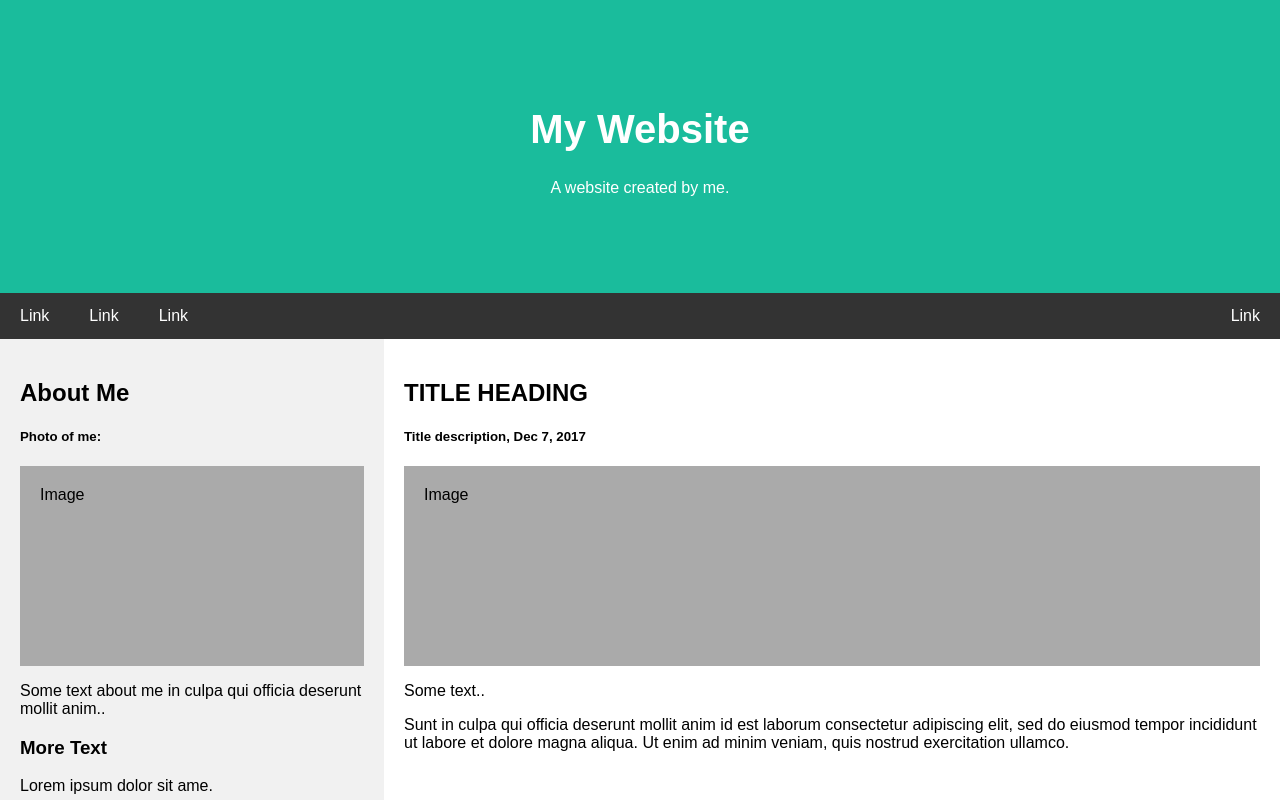
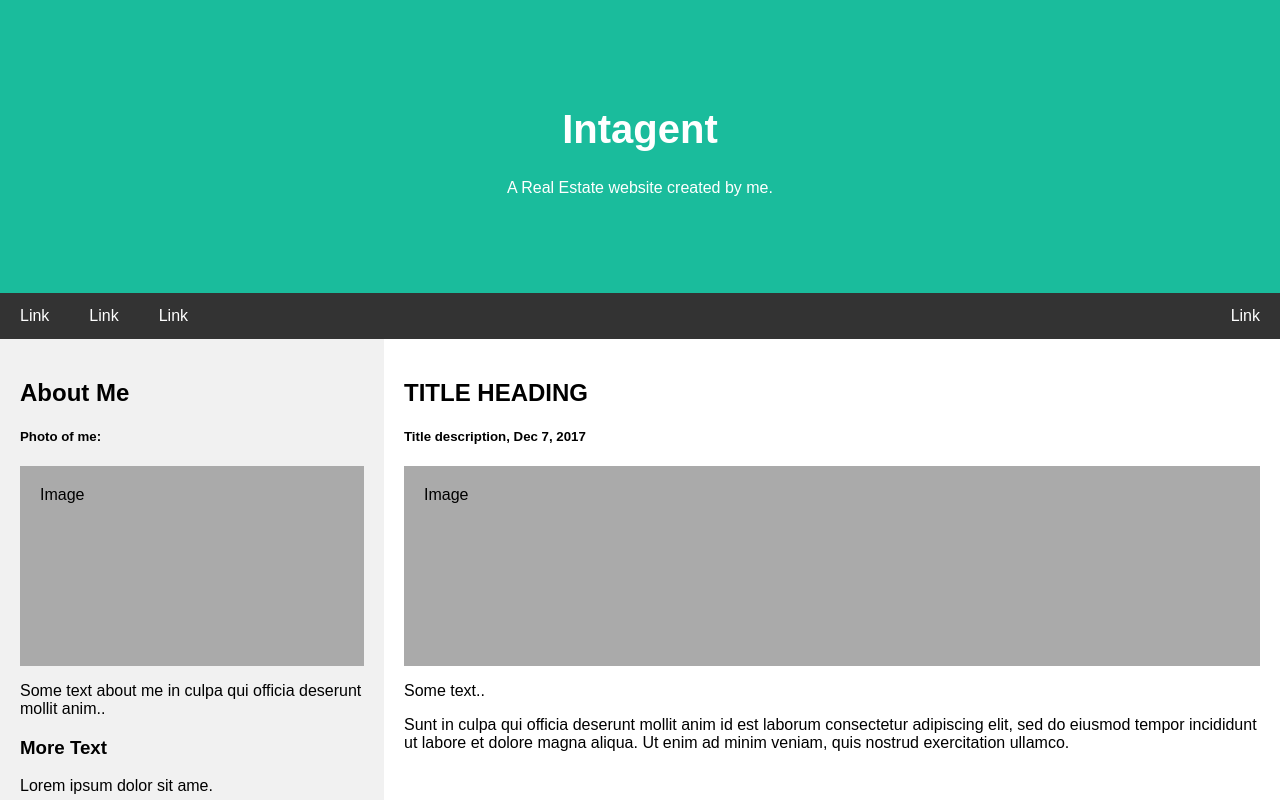
Before and after one commit to Jemil03/real-estate, a plain HTML site: page index.html in a window 1280 px wide. Shown: the top 800 px of the page. Drawn offline with Linux system fonts and the light colour scheme.

Commit message:
Header changed

```diff
--- a/index.html
+++ b/index.html
@@ -1,7 +1,7 @@
 <!DOCTYPE html>
 <html lang="en">
 <head>
-<title>Page Title</title>
+<title> Intagent </title>
 <meta charset="UTF-8">
 <meta name="viewport" content="width=device-width, initial-scale=1">
 <style>
@@ -113,8 +113,8 @@ body {
 <body>
 
 <div class="header">
-  <h1>My Website</h1>
-  <p>A website created by me.</p>
+  <h1> Intagent </h1>
+  <p>A Real Estate website created by me.</p>
 </div>
 
 <div class="navbar">
```
